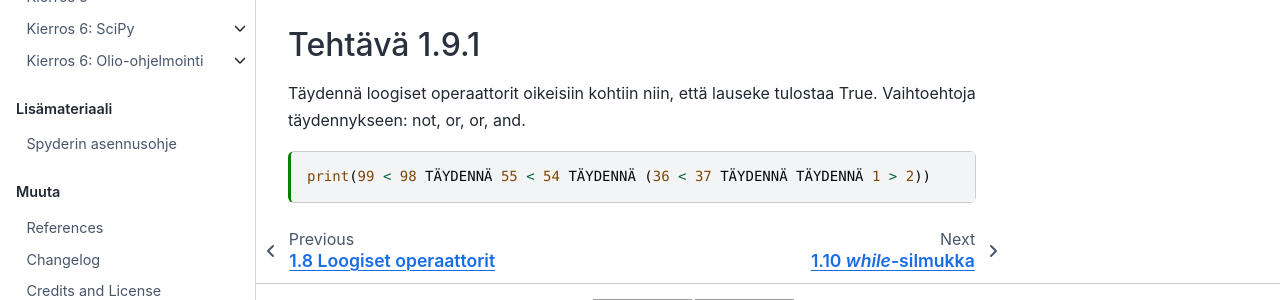
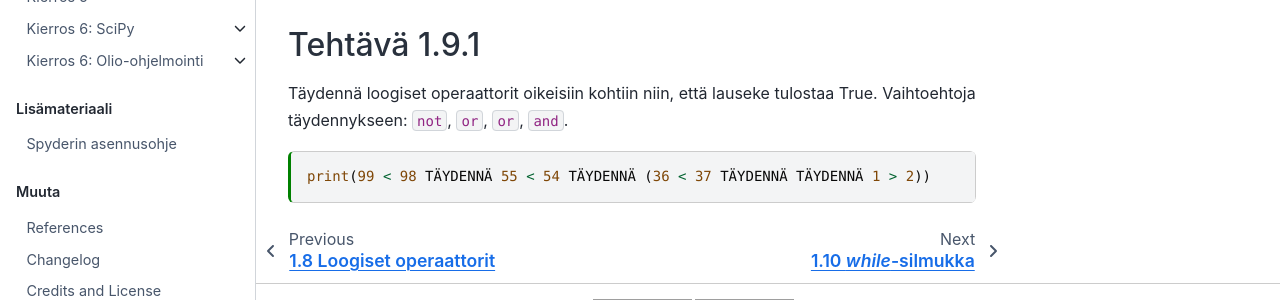
Before and after one commit to elina-ruha/CHEM-ohjelmointikurssikirja-test, a Jupyter Book: the page built from book/Kierros1/s1_9.md, in a window 1280 px wide and 900 px high, scrolled down 799 px. Shown: the part 537-837 px from the top of the window. Built offline with Jupyter Book 1.0.4 settings and Sphinx 7.4.7 and the Sphinx Book theme 1.1.4, drawn with Linux system fonts in a browser that asks for light colours; comment, search, counter and statistics services are not loaded; grey boxes are pictures that could not be loaded.

Commit message:
Update s1_9.md

````diff
--- a/book/Kierros1/s1_9.md
+++ b/book/Kierros1/s1_9.md
@@ -53,7 +53,7 @@ print(3 > 4 or 5 < 6 and 7 > 8)
 print(3 > 4 or (5 < 6 and not 7 > 8))
 ```
 ### Tehtävä 1.9.1
-Täydennä loogiset operaattorit oikeisiin kohtiin niin, että lauseke tulostaa True. Vaihtoehtoja täydennykseen: not, or, or, and.
+Täydennä loogiset operaattorit oikeisiin kohtiin niin, että lauseke tulostaa True. Vaihtoehtoja täydennykseen: `not`, `or`, `or`, `and`.
 ```{code-cell} ipython3
 print(99 < 98 TÄYDENNÄ 55 < 54 TÄYDENNÄ (36 < 37 TÄYDENNÄ TÄYDENNÄ 1 > 2))
 ```
````
